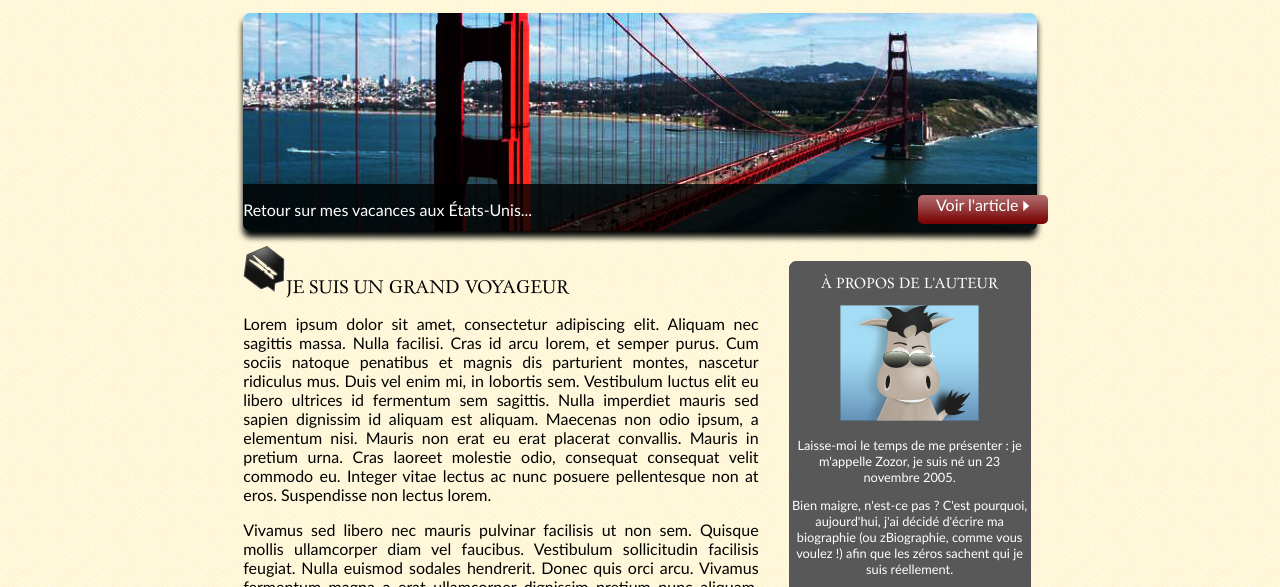
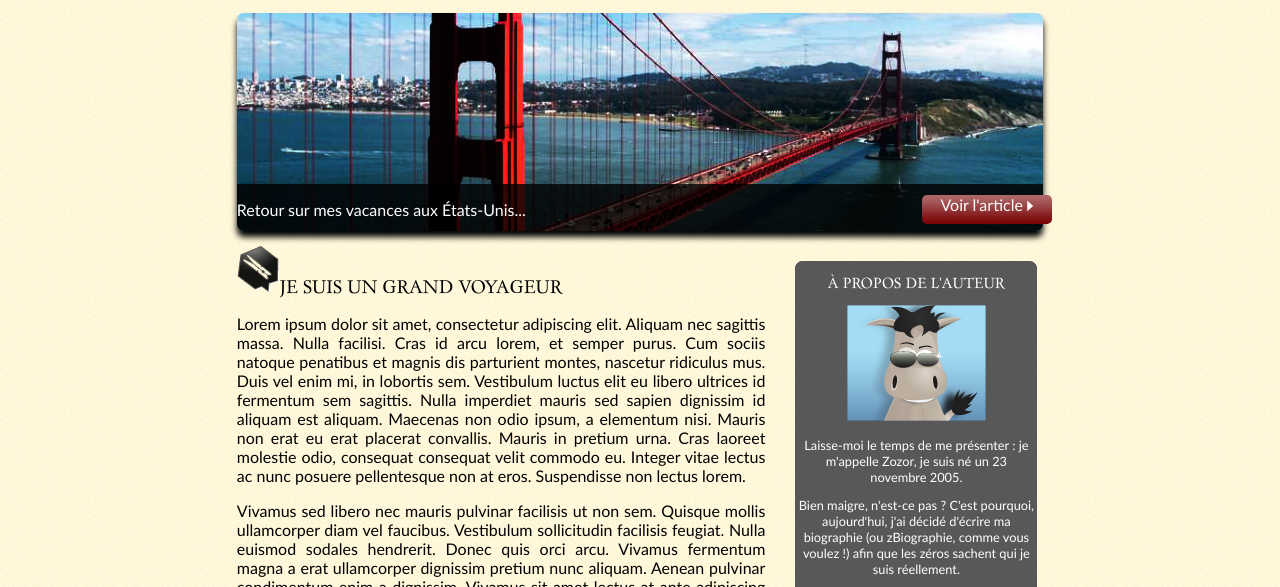
Before and after one commit to ChristianCDR/Zozor-carnet-de-voyage, a plain HTML site: page index.html in a window 1280 px wide. Shown: the part 115-702 px from the top of the page. Drawn offline with Linux system fonts and the light colour scheme.

Commit message:
Update style.css

```diff
--- a/style.css
+++ b/style.css
@@ -1,7 +1,7 @@
 /* Définition des polices personnalisées */
 body{
-	max-width:62%;
-	background: url("images/bulle.png") no-repeat 870px 505px, url("images/fond_jaune.png");
+	max-width:63%;
+	background: url("images/bulle.png") no-repeat 880px 505px, url("images/fond_jaune.png");
 	margin: auto;
 	font-family: 'Trebuchet MS',Arial, Sans-serif;
 	text-align: justify;
```
